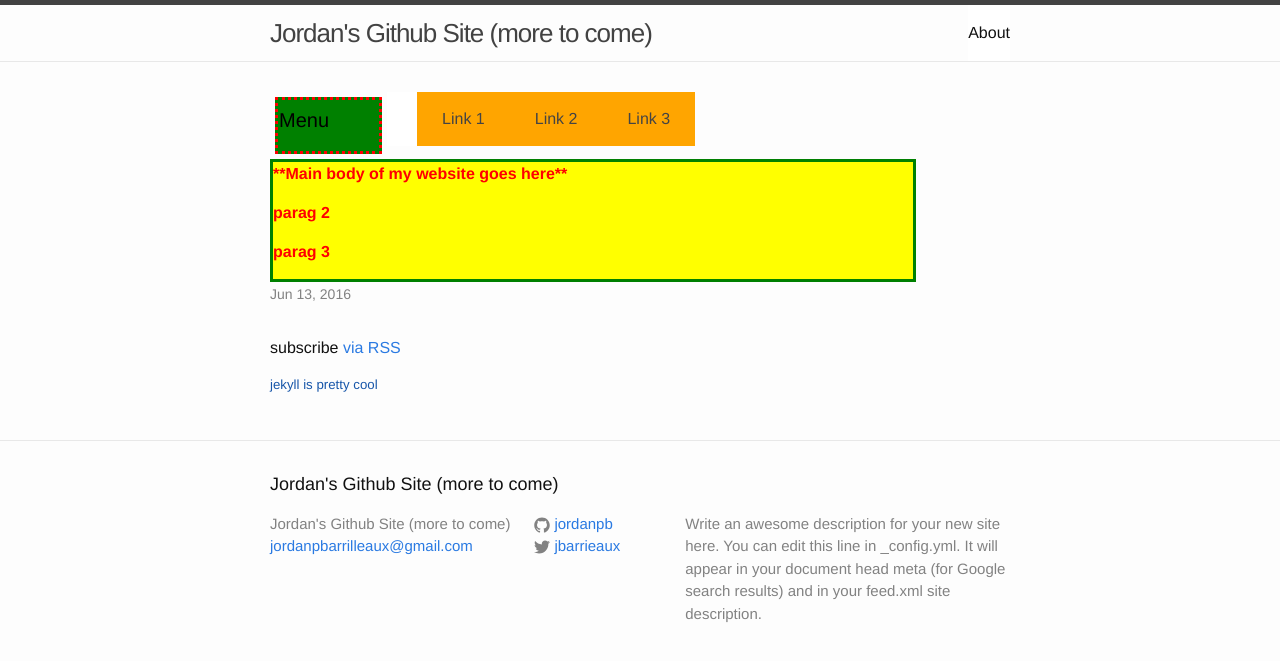
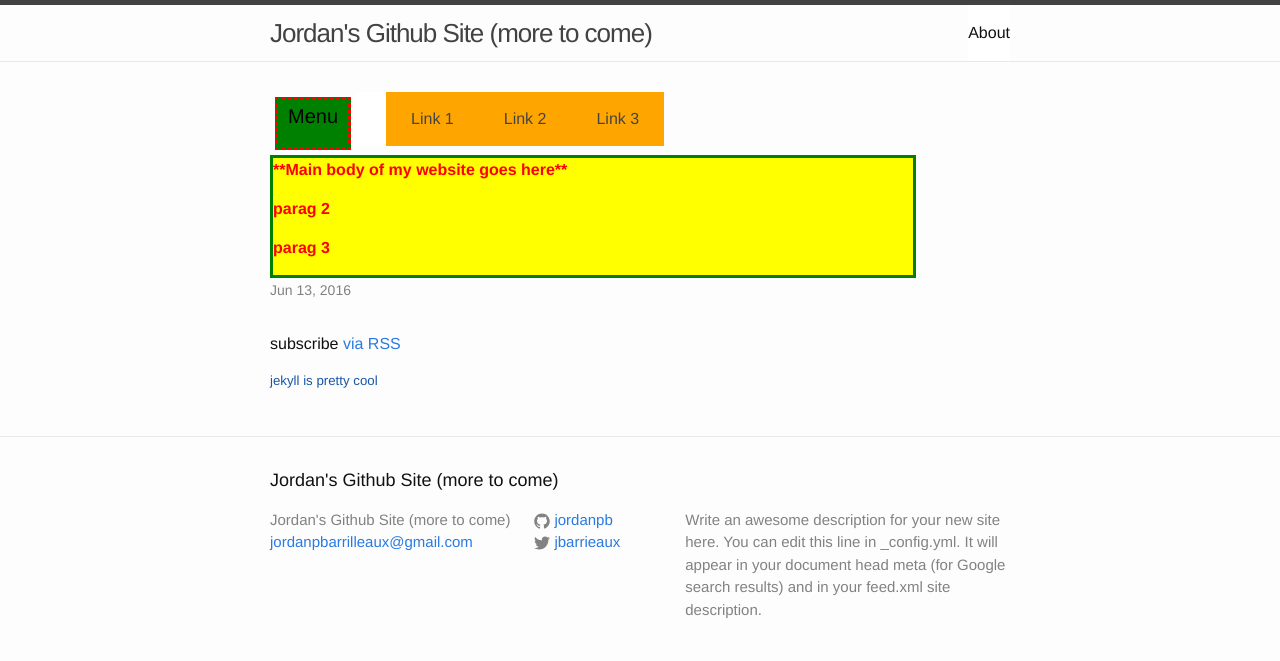
Before and after one commit to Jordanpb/codeacademyTest, a Jekyll site: the page built from index.html, in a window 1280 px wide. Shown: the top 661 px of the page. Built offline with Jekyll 4.4.1, drawn with Linux system fonts in a browser that asks for light colours.

Commit message:
Update _layout.scss

```diff
--- a/_sass/_layout.scss
+++ b/_sass/_layout.scss
@@ -59,7 +59,7 @@
 #dropdown-menu{
     border: 3px dotted red;
     background-color: green;
-    padding: 5px 50px 1px 1px;
+    padding: 1px 10px 1px 10px;
     margin: 5px 5px 5px 5px;
     clear: both;
     float: left;
```
